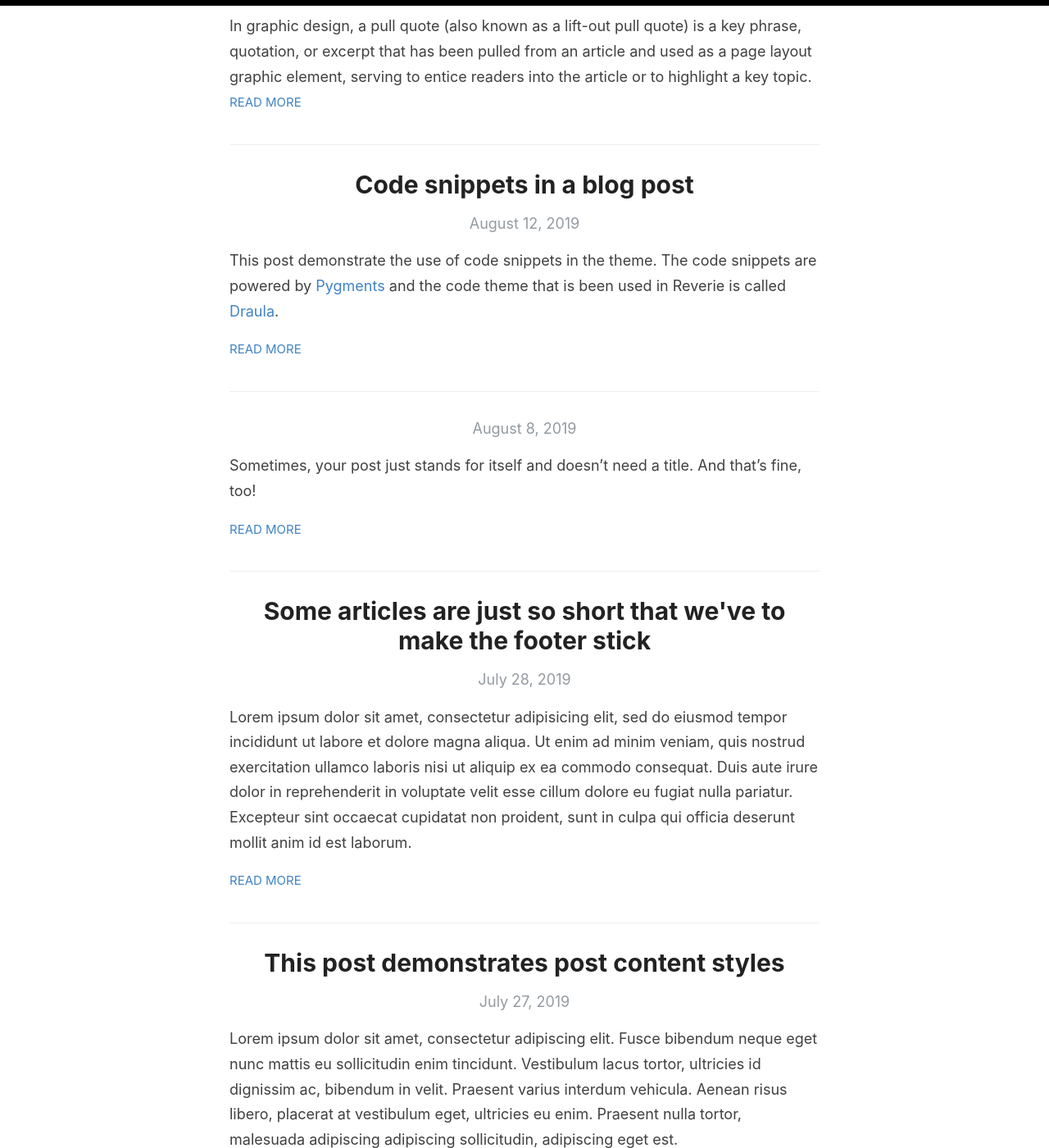
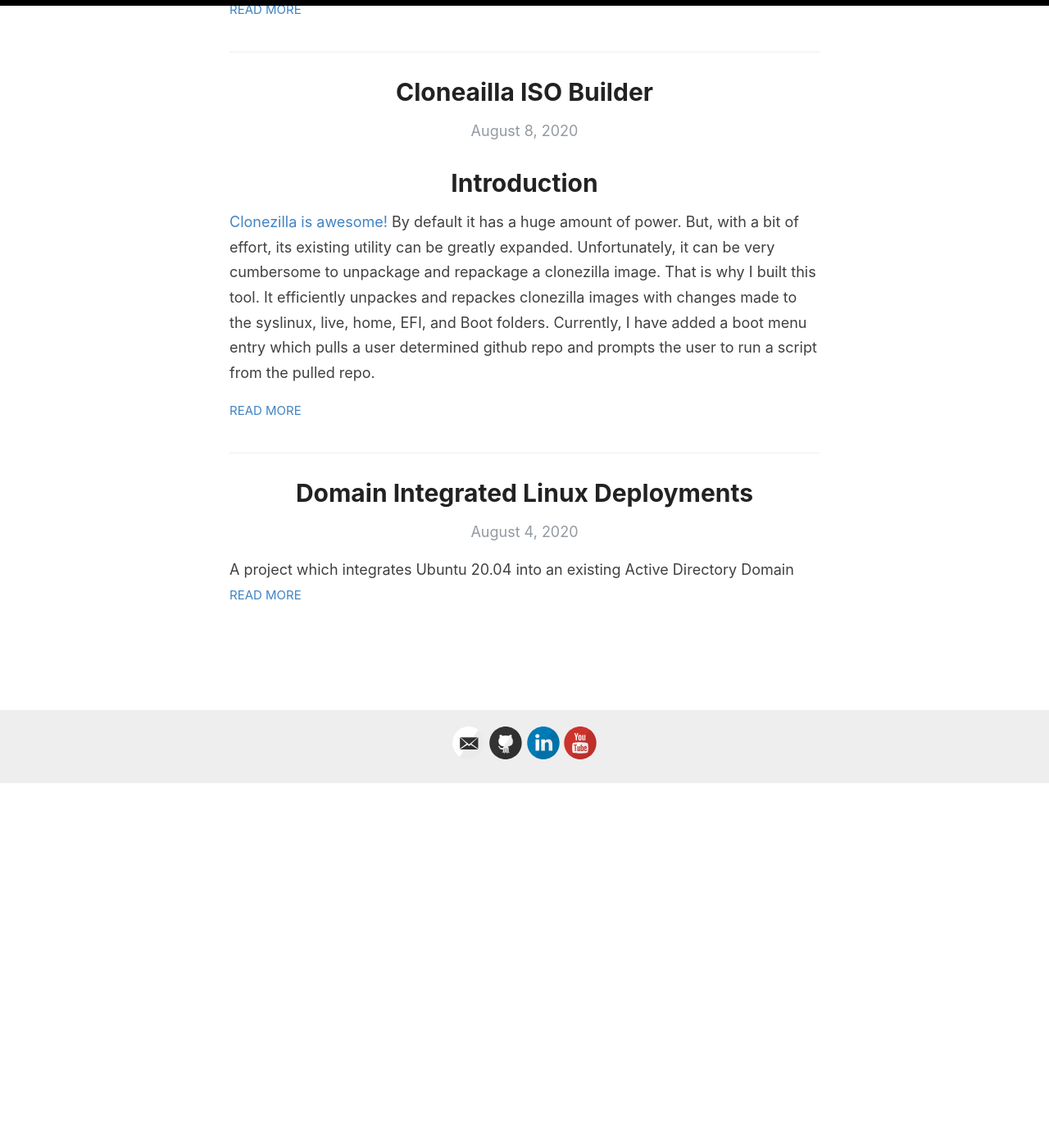
Before and after one commit to LittleSeneca/LittleSeneca.github.io, a Jekyll site: the page built from index.html, in a window 1280 px wide and 1400 px high, scrolled down 445 px. Shown: the whole window at 82% size. Built offline with Jekyll 4.4.1, drawn with Linux system fonts in a browser that asks for light colours; the list of posts is cut into pages by our own code; some of the changed text lies outside the part shown.

Commit message:
Added posts

````diff
--- a/_posts/2019-08-08-no-title-posts.md
+++ /dev/null
@@ -1,6 +0,0 @@
----
-layout: post
-title: ""
-categories: Miscellaneous
----
-Sometimes, your post just stands for itself and doesn't need a title. And that's fine, too!
--- a/_posts/2019-12-11-pullquotes.md
+++ /dev/null
@@ -1,14 +0,0 @@
----
-layout: post
-title:  Pullquotes
-categories: [HTML,Code]
-excerpt: In graphic design, a pull quote (also known as a lift-out pull quote) is a key phrase, quotation, or excerpt that has been pulled from an article and used as a page layout graphic element, serving to entice readers into the article or to highlight a key topic.
----
-
-In graphic design, a pull quote (also known as a lift-out pull quote) is a key phrase, quotation, or excerpt that has been pulled from an article and used as a page layout graphic element, serving to entice readers into the article or to highlight a key topic. {% include pullquote.html quote="It is typically placed in a larger or distinctive typeface and on the same page." %} Pull quotes are often used in magazine and newspaper articles, annual reports, and brochures, as well as on the web. They can add visual interest to text-heavy pages with few images or illustrations.
-
-Placement of a pull quote on a page may be defined in a publication's or website's style guide. Such a typographic device may or may not be aligned with a column on the page. Some designers, for example, choose not to align the quote. In that case, the quotation cuts into two or more columns, as in the example shown. Because the pull quote invites the reader to read about the highlighted material, the pull quote should appear before the text it cites and, generally, fairly close to it.
-
-Pull quotes need not be a verbatim copy of the text being quoted; depending on a publication's house style, pull quotes may be abbreviated for space or paraphrased for clarity, with or without indication.
-
-A disadvantage of pull quotes as a design element is that they can disrupt the reading process of readers invested in reading the text sequentially by drawing attention to ghost fragments out of context. At the other extreme, when pull quotes are used to break up what would otherwise be a formless wall of text, pull quote can serve as visual landmarks to help the reader maintain a sense of sequence and place.
--- a/_posts/2019-7-27-this-post-demonstrates-post-content-styles.md
+++ /dev/null
@@ -1,95 +0,0 @@
----
-layout: post
-title: This post demonstrates post content styles
-categories: Miscellaneous
----
-
-Lorem ipsum dolor sit amet, consectetur adipiscing elit. Fusce bibendum neque eget nunc mattis eu sollicitudin enim tincidunt. Vestibulum lacus tortor, ultricies id dignissim ac, bibendum in velit. Praesent varius interdum vehicula. Aenean risus libero, placerat at vestibulum eget, ultricies eu enim. Praesent nulla tortor, malesuada adipiscing adipiscing sollicitudin, adipiscing eget est.
-
-## Some great heading (h2)
-
-Proin convallis mi ac felis pharetra aliquam. Curabitur dignissim accumsan rutrum. In arcu magna, aliquet vel pretium et, molestie et arcu.
-
-Mauris lobortis nulla et felis ullamcorper bibendum. Phasellus et hendrerit mauris. Proin eget nibh a massa vestibulum pretium. Suspendisse eu nisl a ante aliquet bibendum quis a nunc. Praesent varius interdum vehicula. Aenean risus libero, placerat at vestibulum eget, ultricies eu enim. Praesent nulla tortor, malesuada adipiscing adipiscing sollicitudin, adipiscing eget est.
-
-## Another great heading (h2)
-
-Lorem ipsum dolor sit amet, consectetur adipiscing elit. Fusce bibendum neque eget nunc mattis eu sollicitudin enim tincidunt. Vestibulum lacus tortor, ultricies id dignissim ac, bibendum in velit.
-
-### Some great subheading (h3)
-
-Proin convallis mi ac felis pharetra aliquam. Curabitur dignissim accumsan rutrum. In arcu magna, aliquet vel pretium et, molestie et arcu. Mauris lobortis nulla et felis ullamcorper bibendum.
-
-Phasellus et hendrerit mauris. Proin eget nibh a massa vestibulum pretium. Suspendisse eu nisl a ante aliquet bibendum quis a nunc.
-
-### Some great subheading (h3)
-
-Praesent varius interdum vehicula. Aenean risus libero, placerat at vestibulum eget, ultricies eu enim. Praesent nulla tortor, malesuada adipiscing adipiscing sollicitudin, adipiscing eget est.
-
-> This quote will change your life. It will reveal the secrets of the universe, and all the wonders of humanity. Don't misuse it.
-
-Lorem ipsum dolor sit amet, consectetur adipiscing elit. Fusce bibendum neque eget nunc mattis eu sollicitudin enim tincidunt.
-
-### Some great subheading (h3)
-
-Vestibulum lacus tortor, ultricies id dignissim ac, bibendum in velit. Proin convallis mi ac felis pharetra aliquam. Curabitur dignissim accumsan rutrum.
-
-```html
-<html>
-  <head>
-  </head>
-  <body>
-    <p>Hello, World!</p>
-  </body>
-</html>
-```
-
-
-In arcu magna, aliquet vel pretium et, molestie et arcu. Mauris lobortis nulla et felis ullamcorper bibendum. Phasellus et hendrerit mauris.
-
-#### You might want a sub-subheading (h4)
-
-In arcu magna, aliquet vel pretium et, molestie et arcu. Mauris lobortis nulla et felis ullamcorper bibendum. Phasellus et hendrerit mauris.
-
-In arcu magna, aliquet vel pretium et, molestie et arcu. Mauris lobortis nulla et felis ullamcorper bibendum. Phasellus et hendrerit mauris.
-
-#### But it's probably overkill (h4)
-
-In arcu magna, aliquet vel pretium et, molestie et arcu. Mauris lobortis nulla et felis ullamcorper bibendum. Phasellus et hendrerit mauris.
-
-### Oh hai, an unordered list!!
-
-In arcu magna, aliquet vel pretium et, molestie et arcu. Mauris lobortis nulla et felis ullamcorper bibendum. Phasellus et hendrerit mauris.
-
-- First item, yo
-- Second item, dawg
-- Third item, what what?!
-- Fourth item, fo sheezy my neezy
-
-### Oh hai, an ordered list!!
-
-In arcu magna, aliquet vel pretium et, molestie et arcu. Mauris lobortis nulla et felis ullamcorper bibendum. Phasellus et hendrerit mauris.
-
-1. First item, yo
-2. Second item, dawg
-3. Third item, what what?!
-4. Fourth item, fo sheezy my neezy
-
-
-
-## Headings are cool! (h2)
-
-Proin eget nibh a massa vestibulum pretium. Suspendisse eu nisl a ante aliquet bibendum quis a nunc. Praesent varius interdum vehicula. Aenean risus libero, placerat at vestibulum eget, ultricies eu enim. Praesent nulla tortor, malesuada adipiscing adipiscing sollicitudin, adipiscing eget est.
-
-Praesent nulla tortor, malesuada adipiscing adipiscing sollicitudin, adipiscing eget est.
-
-Proin eget nibh a massa vestibulum pretium. Suspendisse eu nisl a ante aliquet bibendum quis a nunc.
-
-### Tables
-
-|Title 1               | Title 2               | Title 3               | Title 4              |
-|--------------------- | --------------------- | --------------------- | ---------------------|
-|lorem                 | lorem ipsum           | lorem ipsum dolor     | lorem ipsum dolor sit|
-|lorem ipsum dolor sit | lorem ipsum dolor sit | lorem ipsum dolor sit | lorem ipsum dolor sit|
-|lorem ipsum dolor sit | lorem ipsum dolor sit | lorem ipsum dolor sit | lorem ipsum dolor sit|
-|lorem ipsum dolor sit | lorem ipsum dolor sit | lorem ipsum dolor sit | lorem ipsum dolor sit|
--- a/_posts/2019-7-28-super-short-article.md
+++ /dev/null
@@ -1,7 +0,0 @@
----
-layout: post
-title: Some articles are just so short that we've to make the footer stick
-categories: Miscellaneous
----
-
-Lorem ipsum dolor sit amet, consectetur adipisicing elit, sed do eiusmod tempor incididunt ut labore et dolore magna aliqua. Ut enim ad minim veniam, quis nostrud exercitation ullamco laboris nisi ut aliquip ex ea commodo consequat. Duis aute irure dolor in reprehenderit in voluptate velit esse cillum dolore eu fugiat nulla pariatur. Excepteur sint occaecat cupidatat non proident, sunt in culpa qui officia deserunt mollit anim id est laborum.
--- a/_posts/2019-8-12-code-snippets.md
+++ /dev/null
@@ -1,42 +0,0 @@
----
-layout: post
-title:  Code snippets in a blog post
-categories: [HTML,Code]
----
-
-This post demonstrate the use of code snippets in the theme. The code snippets are powered by [Pygments](http://pygments.org/) and the code theme that is been used in Reverie is called [Draula](https://draculatheme.com/).
-
-This is a raw snippet:
-
-```
-hello world
-123
-This is a text snippet
-```
-
-This is a PHP snippet:
-
-```php
-<?php
-    echo 'Hello, World!';
-?>
-```
-
-This is a JavaScript snippet:
-
-```js
-const add = (a, b) => a + b
-const minus = (a, b) => a - b
-
-console.log(add(100,200))  // 300
-console.log(minus(100,200))  // -100
-```
-
-This is a Python snippet:
-
-```python
-def say_hello():
-    print("hello world!")
-
-say_hello()   // "hello world!"
-```
--- a/_posts/2020-08-04-Domain-Integrated-Linux-Deployments.md
+++ b/_posts/2020-08-04-Domain-Integrated-Linux-Deployments.md
@@ -1,7 +1,7 @@
 ---
 layout: post
 title: Domain Integrated Linux Deployments
-categories: [Linux, Domain]
+categories: [Bash,Linux,Code,Domain,Github]
 excerpt: A project which integrates Ubuntu 20.04 into an existing Active Directory Domain
 ---
 
--- /dev/null
+++ b/_posts/2020-08-08-Hard-Drive-Auditing-Tool copy.md
@@ -0,0 +1,27 @@
+---
+layout: post
+title:  Cloneailla ISO Builder
+categories: [Bash,Linux,Code,Github]
+---
+
+# Introduction
+[Clonezilla is awesome!](https://clonezilla.org/) By default it has a huge amount of power. But, with a bit of
+effort, its existing utility can be greatly expanded. Unfortunately, it can be very cumbersome to unpackage and
+repackage a clonezilla image. That is why I built this tool. It efficiently unpackes and repackes clonezilla
+images with changes made to the syslinux, live, home, EFI, and Boot folders. Currently, I have added a boot
+menu entry which pulls a user determined github repo and prompts the user to run a script from the pulled repo.
+
+# How to Use the tool
+First, you need to have a linux computer. <br/>
+Second, you need to download the repo - like this:
+
+    git clone git@github.com:LittleSeneca/clonezilla-builder.git
+
+Third, make the changes you want to make to the contents of the  syslinux, live, home, EFI, and Boot folders <br/>
+Fourth, run the command below from the cloned directory:
+
+    sudo ./packer.sh
+
+Fifth, image the resultant .iso file to a usb using the almighty [rufus](https://rufus.ie/)
+
+```
--- /dev/null
+++ b/_posts/2020-08-08-Hard-Drive-Auditing-Tool.md
@@ -0,0 +1,42 @@
+---
+layout: post
+title:  Hard Drive Auditing Tool
+categories: [Bash,Linux,Code,Github]
+---
+
+# Introduction
+Many organizations have stacks of hard drives laying around the office.
+Many of these hard drives are unlabeled. Thats dangerous!
+This tool provides a fast process to quickly analyze hard drives
+for their file contents. No need to manually click through file systems.
+
+If the drive is a standard un-encrypted windows drive, it will simply crawl
+through the drive, finding and displaying the hostname from the registry
+and the user folder contents.
+
+If its a bitlocker encrypted windows drive, it will prompt you for the recovery
+password (which im assuming can be pulled from your Org's ADUC). Once the
+password has been accepted, the script will automatically mount the bitlocker
+drive and scan it like an un-encrypted windows drive.
+
+If the drive is a filesystem without a operating system, it will output the
+root directory file system of the drive.
+
+If the drive is a linux filesystem, it will output the root directory file
+system of the drive and state that it is a linux boot device.
+
+# How to Use the tool
+First, you need to have a linux computer. <br/>
+Second, you need to download the repo - like this:
+
+    git@github.com:LittleSeneca/hard-drive-auditor.git
+
+Third, you need to plug a hard drive into your machine using a usb connection <br/>
+Fourth, run the command below from the cloned directory:
+
+    sudo Drive_Scanner.sh
+
+Fifth, Enjoy the profit. <br/>
+Rinse and repeat steps 3-5 for each drive you have.
+
+```
````
Also changed, not shown: _posts/2019-7-27-super-long-article.md (deleted, +0 -11 lines).
